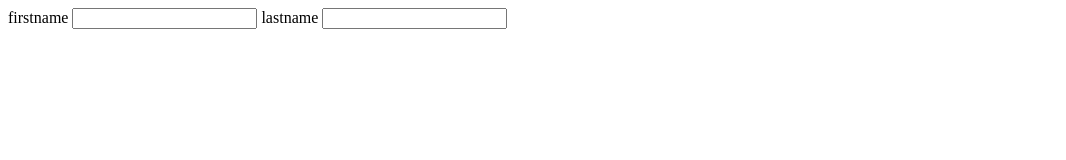
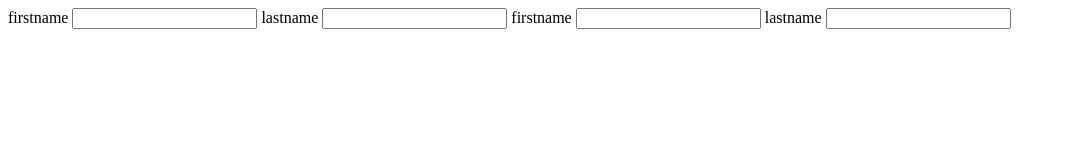
Before and after one commit to ugiramahirwegenereuse/re-revising, a plain HTML site: page login.html in a window 1280 px wide. Shown: the whole page, without its empty margins (0-1066 px from the left). Drawn offline with Linux system fonts and the light colour scheme.

Commit message:
loginpage 2

```diff
--- a/login.html
+++ b/login.html
@@ -9,6 +9,8 @@
     <form action="">
      firstname   <input type="text">
      lastname   <input type="text">
+     firstname   <input type="text">
+     lastname   <input type="text">
     </form>
 </body>
 </html>
```
